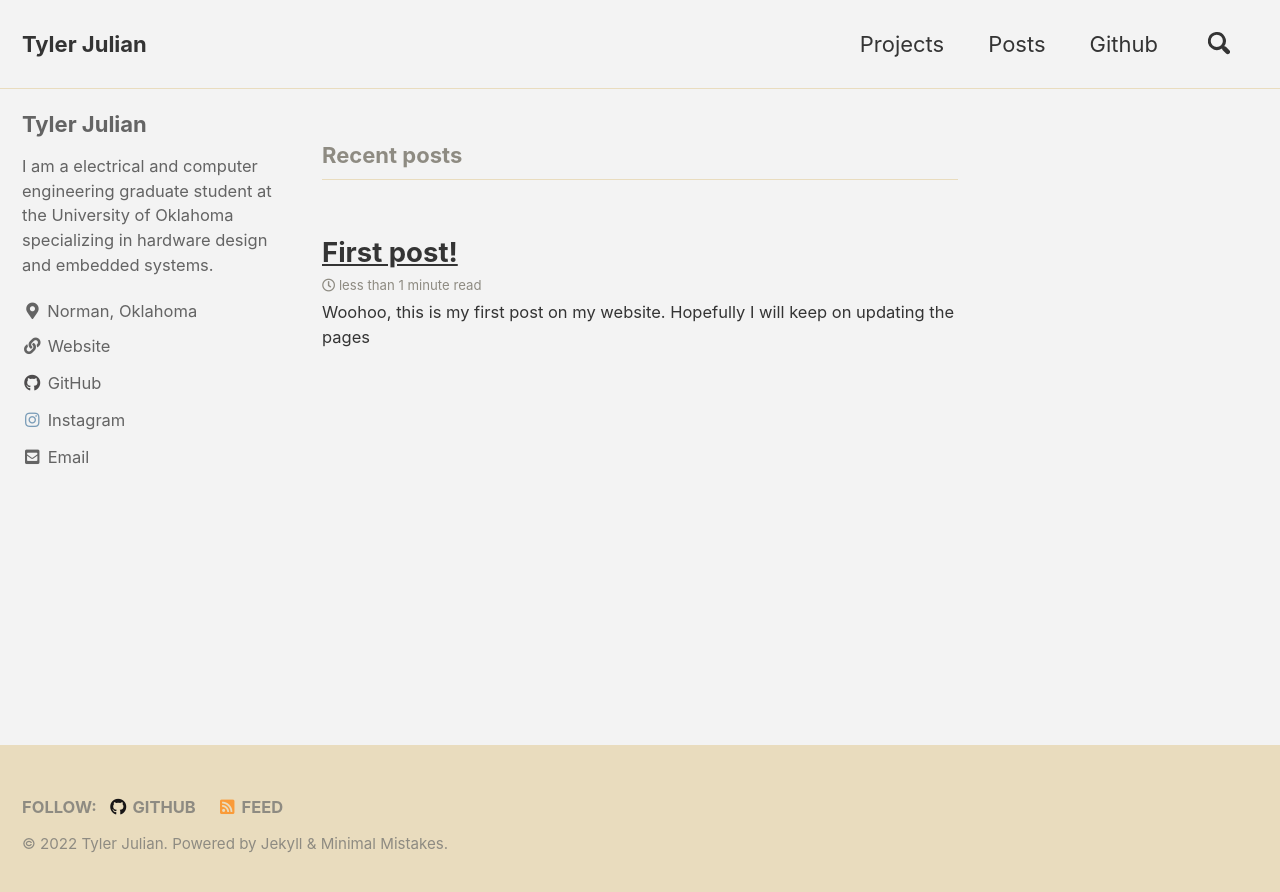
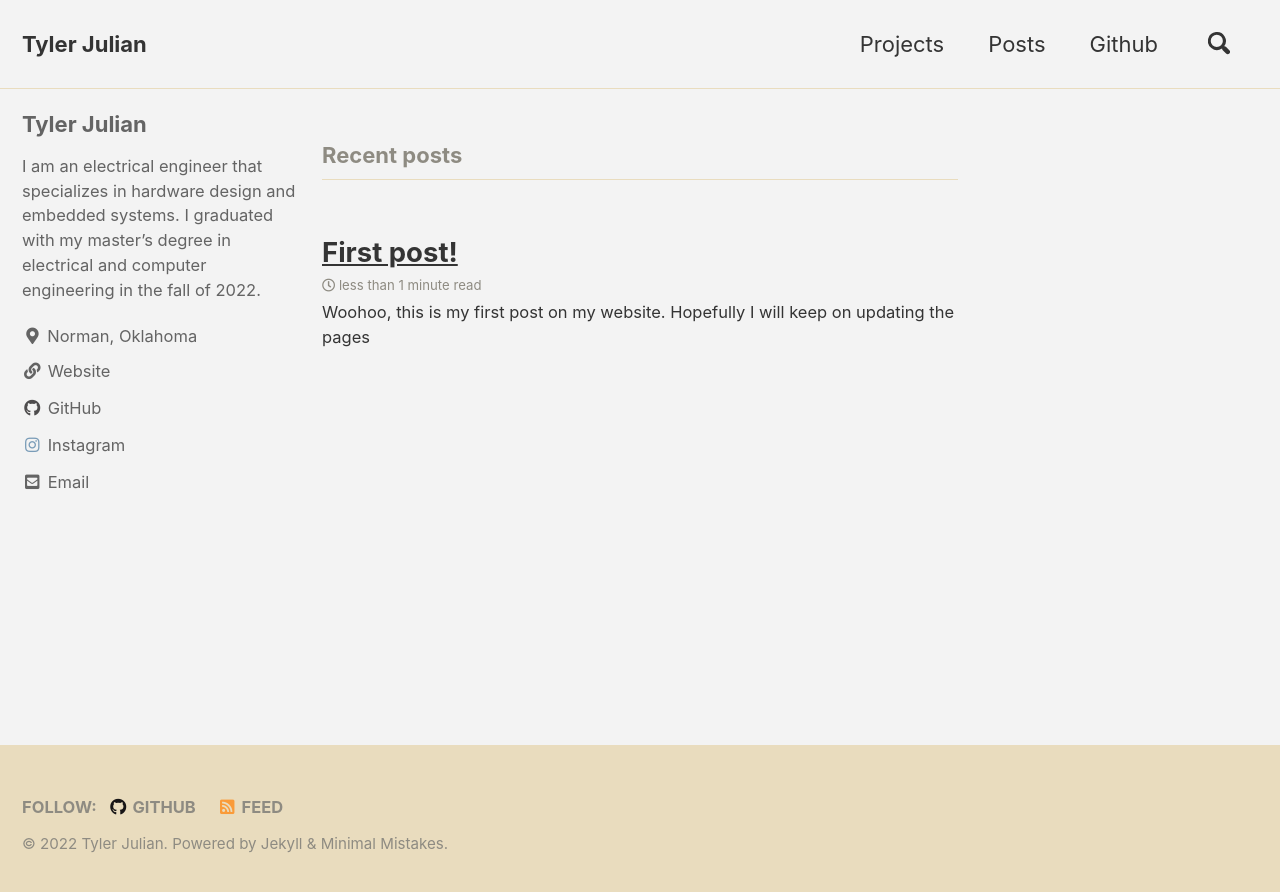
Before and after one commit to TylerJulian/tylerjulian.github.io, a Jekyll site: the page built from index.html, in a window 1280 px wide. Shown: the top 892 px of the page. Built offline with Jekyll 4.4.1, drawn with Linux system fonts in a browser that asks for light colours; cached includes are drawn as plain includes; the list of posts is cut into pages by our own code.

```diff
--- a/_config.yml
+++ b/_config.yml
@@ -96,13 +96,13 @@ analytics:
 author:
   name             : "Tyler Julian"
   avatar           : # path of avatar image, e.g. "/assets/images/bio-photo.jpg"
-  bio              : "I am a electrical and computer engineering graduate student at the University of Oklahoma specializing in hardware design and embedded systems."
+  bio              : "I am an electrical engineer that specializes in hardware design and embedded systems. I graduated with my master's degree in electrical and computer engineering in the fall of 2022."
   location         : "Norman, Oklahoma"
-  email            : "tyler.james.julian@ou.edu"
+  email            : "tyler.james.julian@gmail.com"
   links:
     - label: "Email"
       icon: "fas fa-fw fa-envelope-square"
-      #url: "mailto:tyler.james.julian@ou.edu"
+      #url: "mailto:tyler.james.julian@gmail.com"
     - label: "Website"
       icon: "fas fa-fw fa-link"
       url: "https://tylerjulian.com"
```
Also changed, not shown: _pages/projects/igvc_21.md (renamed from _pages/projects/igvc.md, +8 -2 lines), 1 other file.
